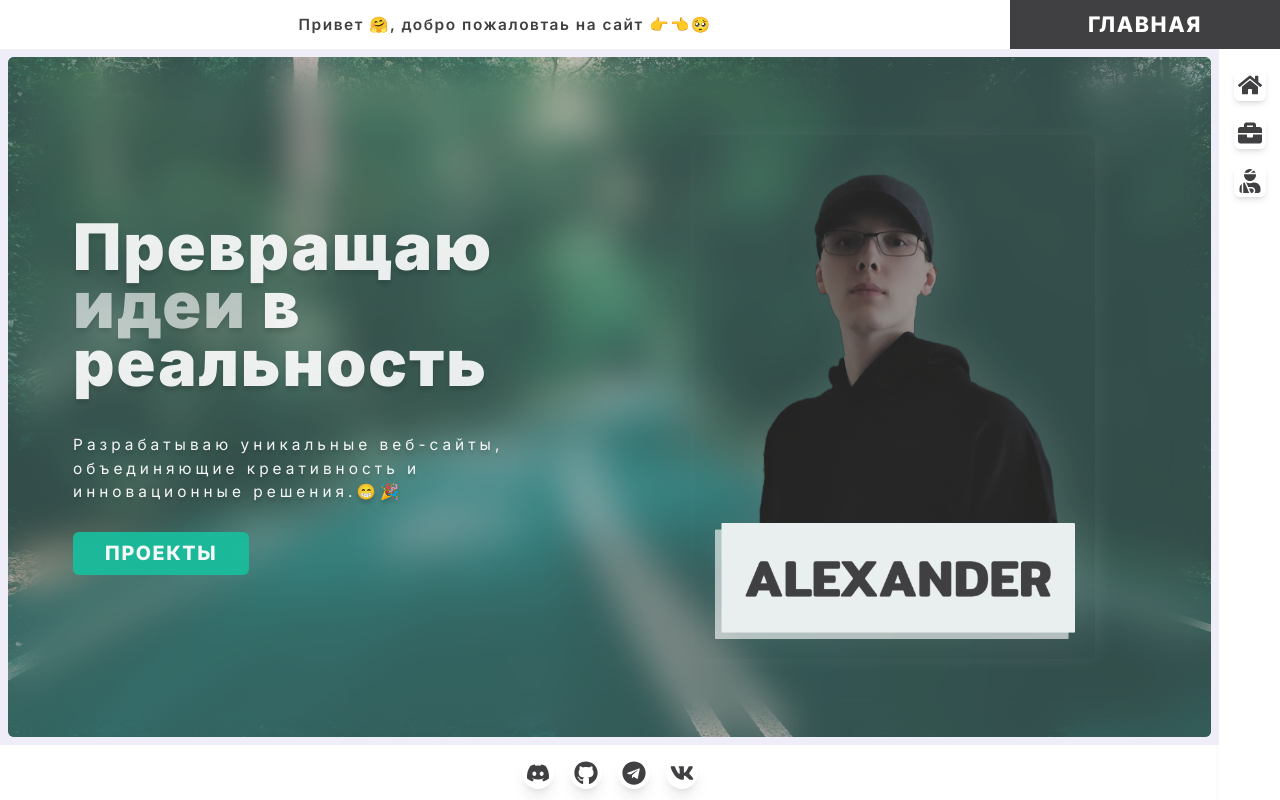
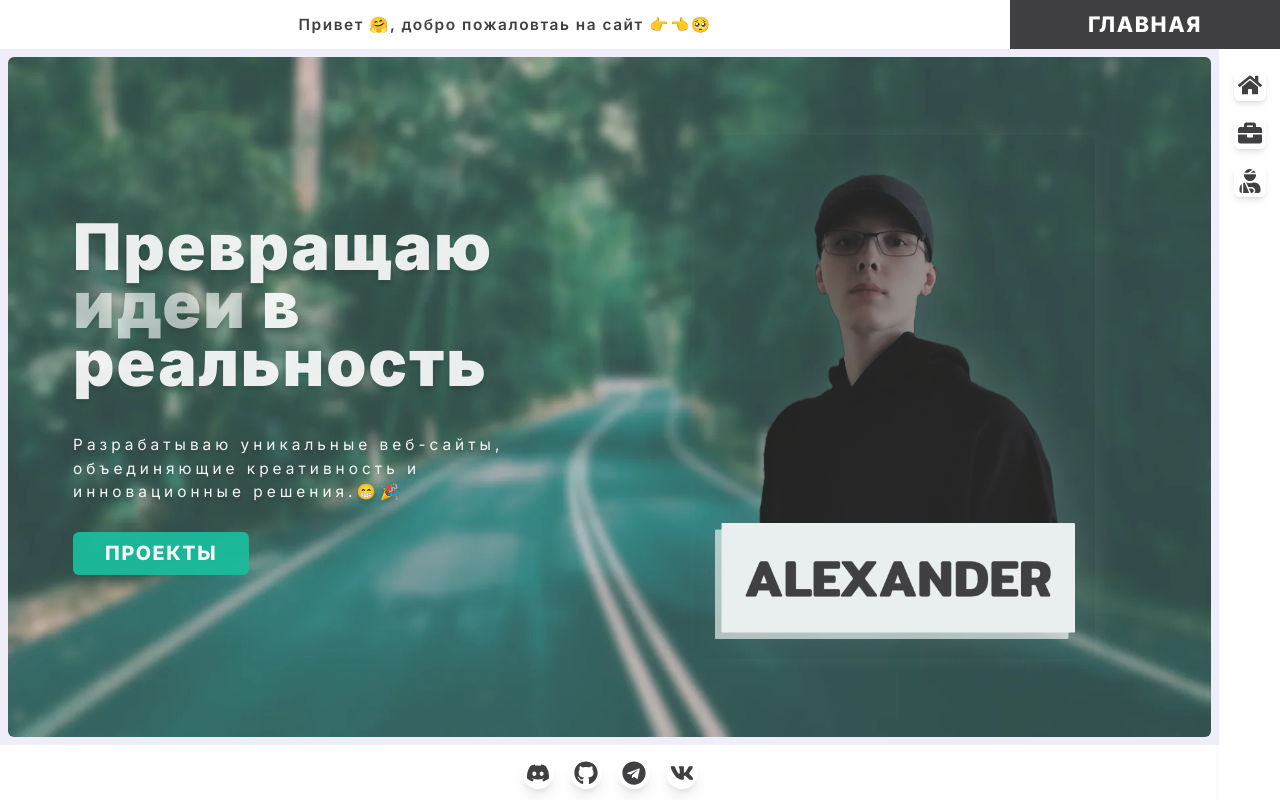
Before and after one commit to TheOnlyFastCoder2/portfolio, a React (Vite) app: page / in a window 1280 px wide. Built offline with nearby package versions, Linux system fonts and the light colour scheme.

Commit message:
fix: fix scrollbar

```diff
--- a/src/libs/_styles_/bin/Home.scss
+++ b/src/libs/_styles_/bin/Home.scss
@@ -68,15 +68,5 @@
             width: 100%;
             height: 100%;
         }
-
-        &::before {
-            content: "";
-            position: absolute;
-            display: block;
-            width: 100%;
-            height: 100%;
-            background-color: rgba($color: $white, $alpha: .2);
-            backdrop-filter: blur(20px);
-        }
     }
 }
--- a/src/libs/_styles_/bin/Main.scss
+++ b/src/libs/_styles_/bin/Main.scss
@@ -1,14 +1,30 @@
 .Main {
     @apply m-2 bg-white rounded-md  overflow-y-scroll;
-    scroll-behavior: smooth;
-    * {
+
+    --width: 0;
+    &::-webkit-scrollbar {
+        width: var(--width);
+        background-color: transparent;
+    }
+
+    &::-webkit-scrollbar-thumb,
+    &::-moz-scrollbar-thumb,&::-webkit-scrollbar-thumb,
+    &::-ms-scrollbar-thumb, &::-webkit-scrollbar-thumb
+    {
+        background: transparent;
+    }
+    &::-ms-scrollbar,&::-moz-scrollbar {
+        width: var(--width);
+    }
+
+    & ,* {
         scroll-behavior: smooth;
     }
 
     &-content {
-        @apply size-full min-h-full h-full;
+        @apply size-full min-w-full min-h-full;
         & > div {
-            @apply min-h-full  min-h-full mb-20 px-5 py-10;
+            @apply min-h-full min-h-full mb-20 px-5 py-10;
         }
     }
 
--- a/src/libs/_styles_/bin/Projects.scss
+++ b/src/libs/_styles_/bin/Projects.scss
@@ -9,7 +9,6 @@
             pb-8 h-[600px] grid gap-6 grid-flow-row overflow-y-auto
             sm:grid-cols-1 min-sm:grid-cols-2 min-lg:grid-cols-3 xl:grid-cols-4;
             grid-auto-rows: 0.1fr;
-
     }
 
     &-item {
--- a/src/libs/_styles_/settings.scss
+++ b/src/libs/_styles_/settings.scss
@@ -55,11 +55,8 @@ $background: #EEEDF8;
         margin: 0;
         padding: 0;
         box-sizing: border-box;
-        // font-weight: 400;
-        scrollbar-width:thin;
-        scrollbar-color: transparent transparent;
-        // box-shadow: 0 0 0 1px red;
     }
+
 
     button, a {
         cursor: pointer;
@@ -105,6 +102,4 @@ $background: #EEEDF8;
         font-weight: 400;
         letter-spacing: 0.1em;
     }
-
-
 }
--- a/src/libs/components/Main.tsx
+++ b/src/libs/components/Main.tsx
@@ -7,7 +7,7 @@ import { useListenerScrollState } from "libs/context/ListenerScrollContext";
 
 function Main() {
     const {refWrapper} = useListenerScrollState();
-    console.log(24)
+
     return (
         <main className='Main scrollbar'>
             <div className="Main-content" ref={refWrapper}>
```
Also changed, not shown: public/imgs/bg.webp.
